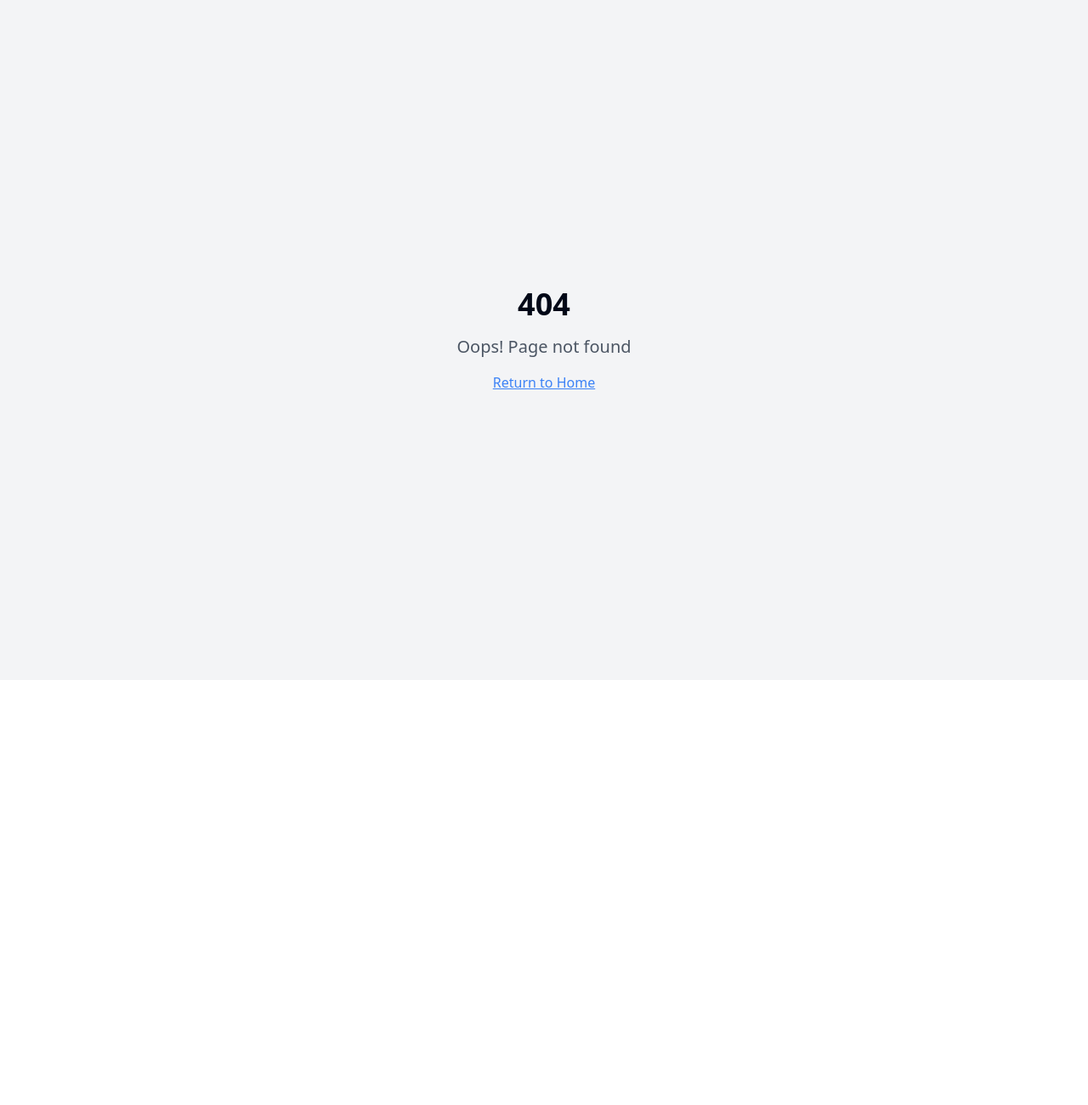
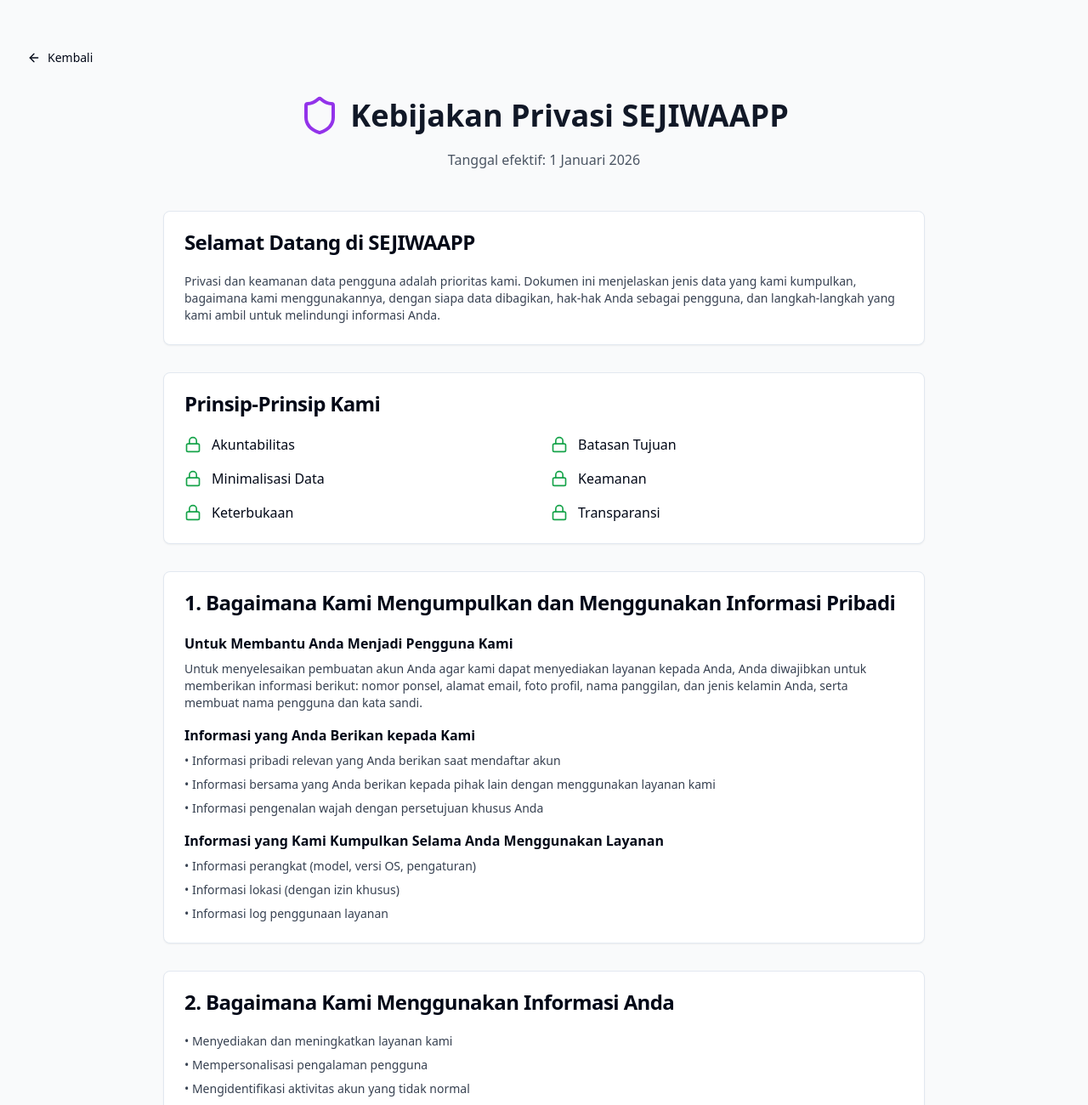
Before and after one commit to MoonShineStar-ux/sejiwaappki, a React (Vite) app: page /privacy in a window 1280 px wide. Before the commit this address had no page. Shown: the top 1300 px of the page at 85% size. Before the commit the page ends 800 px from the top, so only its background shows below. Built offline with nearby package versions, Linux system fonts and the light colour scheme.

Commit message:
[dyad] Membuat halaman Privacy Policy untuk SejiwaApp dan menambahkan link di footer - wrote 3 file(s)

```diff
--- a/src/App.tsx
+++ b/src/App.tsx
@@ -12,6 +12,7 @@ import HowItWorks from "./pages/HowItWorks";
 import NotFound from "./pages/NotFound";
 import SejiwaApp from "./pages/SejiwaApp";
 import Terms from "./pages/Terms";
+import Privacy from "./pages/Privacy";
 
 const queryClient = new QueryClient();
 
@@ -31,6 +32,7 @@ const App = () => {
               <Route path="/contact" element={<Contact />} />
               <Route path="/how-it-works" element={<HowItWorks />} />
               <Route path="/terms" element={<Terms />} />
+              <Route path="/privacy" element={<Privacy />} />
               <Route path="/app" element={<SejiwaApp />} />
               <Route path="*" element={<NotFound />} />
             </Routes>
--- /dev/null
+++ b/src/pages/Privacy.tsx
@@ -0,0 +1,208 @@
+import { Card, CardContent, CardDescription, CardHeader, CardTitle } from "@/components/ui/card";
+import { Shield, Lock, Eye, Mail, Phone, Globe } from "lucide-react";
+import BackButton from "@/components/BackButton";
+
+const Privacy = () => {
+  return (
+    <div className="min-h-screen bg-gray-50 py-12">
+      <div className="container mx-auto px-4">
+        <div className="mb-6">
+          <BackButton />
+        </div>
+
+        <div className="text-center mb-12">
+          <div className="flex items-center justify-center mb-4">
+            <Shield className="h-12 w-12 text-purple-600 mr-3" />
+            <h1 className="text-4xl font-bold text-gray-900">Kebijakan Privasi SEJIWAAPP</h1>
+          </div>
+          <p className="text-gray-600 max-w-2xl mx-auto">
+            Tanggal efektif: 1 Januari 2026
+          </p>
+        </div>
+
+        <div className="max-w-4xl mx-auto space-y-8">
+          {/* Introduction */}
+          <Card>
+            <CardHeader>
+              <CardTitle>Selamat Datang di SEJIWAAPP</CardTitle>
+            </CardHeader>
+            <CardContent>
+              <CardDescription className="text-gray-700">
+                Privasi dan keamanan data pengguna adalah prioritas kami. Dokumen ini menjelaskan jenis data yang kami kumpulkan,
+                bagaimana kami menggunakannya, dengan siapa data dibagikan, hak-hak Anda sebagai pengguna, dan langkah-langkah
+                yang kami ambil untuk melindungi informasi Anda.
+              </CardDescription>
+            </CardContent>
+          </Card>
+
+          {/* Principles */}
+          <Card>
+            <CardHeader>
+              <CardTitle>Prinsip-Prinsip Kami</CardTitle>
+            </CardHeader>
+            <CardContent>
+              <div className="grid md:grid-cols-2 gap-4">
+                <div className="flex items-center">
+                  <Lock className="h-5 w-5 text-green-600 mr-3" />
+                  <span>Akuntabilitas</span>
+                </div>
+                <div className="flex items-center">
+                  <Lock className="h-5 w-5 text-green-600 mr-3" />
+                  <span>Batasan Tujuan</span>
+                </div>
+                <div className="flex items-center">
+                  <Lock className="h-5 w-5 text-green-600 mr-3" />
+                  <span>Minimalisasi Data</span>
+                </div>
+                <div className="flex items-center">
+                  <Lock className="h-5 w-5 text-green-600 mr-3" />
+                  <span>Keamanan</span>
+                </div>
+                <div className="flex items-center">
+                  <Lock className="h-5 w-5 text-green-600 mr-3" />
+                  <span>Keterbukaan</span>
+                </div>
+                <div className="flex items-center">
+                  <Lock className="h-5 w-5 text-green-600 mr-3" />
+                  <span>Transparansi</span>
+                </div>
+              </div>
+            </CardContent>
+          </Card>
+
+          {/* Data Collection */}
+          <Card>
+            <CardHeader>
+              <CardTitle>1. Bagaimana Kami Mengumpulkan dan Menggunakan Informasi Pribadi</CardTitle>
+            </CardHeader>
+            <CardContent className="space-y-4">
+              <div>
+                <h3 className="font-semibold mb-2">Untuk Membantu Anda Menjadi Pengguna Kami</h3>
+                <p className="text-gray-700 text-sm">
+                  Untuk menyelesaikan pembuatan akun Anda agar kami dapat menyediakan layanan kepada Anda, Anda diwajibkan untuk
+                  memberikan informasi berikut: nomor ponsel, alamat email, foto profil, nama panggilan, dan jenis kelamin Anda,
+                  serta membuat nama pengguna dan kata sandi.
+                </p>
+              </div>
+
+              <div>
+                <h3 className="font-semibold mb-2">Informasi yang Anda Berikan kepada Kami</h3>
+                <ul className="text-gray-700 text-sm space-y-2">
+                  <li>• Informasi pribadi relevan yang Anda berikan saat mendaftar akun</li>
+                  <li>• Informasi bersama yang Anda berikan kepada pihak lain dengan menggunakan layanan kami</li>
+                  <li>• Informasi pengenalan wajah dengan persetujuan khusus Anda</li>
+                </ul>
+              </div>
+
+              <div>
+                <h3 className="font-semibold mb-2">Informasi yang Kami Kumpulkan Selama Anda Menggunakan Layanan</h3>
+                <ul className="text-gray-700 text-sm space-y-2">
+                  <li>• Informasi perangkat (model, versi OS, pengaturan)</li>
+                  <li>• Informasi lokasi (dengan izin khusus)</li>
+                  <li>• Informasi log penggunaan layanan</li>
+                </ul>
+              </div>
+            </CardContent>
+          </Card>
+
+          {/* Data Usage */}
+          <Card>
+            <CardHeader>
+              <CardTitle>2. Bagaimana Kami Menggunakan Informasi Anda</CardTitle>
+            </CardHeader>
+            <CardContent>
+              <ul className="text-gray-700 text-sm space-y-2">
+                <li>• Menyediakan dan meningkatkan layanan kami</li>
+                <li>• Mempersonalisasi pengalaman pengguna</li>
+                <li>• Mengidentifikasi aktivitas akun yang tidak normal</li>
+                <li>• Memberikan hasil yang lebih sesuai dengan kebutuhan Anda</li>
+                <li>• Komunikasi dan dukungan pelanggan</li>
+              </ul>
+            </CardContent>
+          </Card>
+
+          {/* Data Protection */}
+          <Card>
+            <CardHeader>
+              <CardTitle>3. Bagaimana Kami Melindungi Informasi Anda</CardTitle>
+            </CardHeader>
+            <CardContent>
+              <div className="flex items-center mb-4">
+                <Eye className="h-5 w-5 text-blue-600 mr-3" />
+                <span className="font-semibold">Langkah-Langkah Keamanan</span>
+              </div>
+              <ul className="text-gray-700 text-sm space-y-2">
+                <li>• Enkripsi data yang kuat</li>
+                <li>• Sistem keamanan berlapis</li>
+                <li>• Pemantauan keamanan 24/7</li>
+                <li>• Pelatihan keamanan untuk staf</li>
+                <li>• Audit keamanan berkala</li>
+              </ul>
+            </CardContent>
+          </Card>
+
+          {/* User Rights */}
+          <Card>
+            <CardHeader>
+              <CardTitle>4. Hak-Hak Anda sebagai Pengguna</CardTitle>
+            </CardHeader>
+            <CardContent>
+              <ul className="text-gray-700 text-sm space-y-2">
+                <li>• Hak untuk mengakses informasi pribadi Anda</li>
+                <li>• Hak untuk memperbaiki informasi yang tidak akurat</li>
+                <li>• Hak untuk menghapus informasi pribadi</li>
+                <li>• Hak untuk membatasi pemrosesan data</li>
+                <li>• Hak untuk menarik persetujuan</li>
+              </ul>
+            </CardContent>
+          </Card>
+
+          {/* Contact Information */}
+          <Card>
+            <CardHeader>
+              <CardTitle>5. Cara Menghubungi Kami</CardTitle>
+            </CardHeader>
+            <CardContent>
+              <div className="space-y-4">
+                <div className="flex items-center">
+                  <Mail className="h-5 w-5 text-purple-600 mr-3" />
+                  <div>
+                    <p className="font-semibold">Email</p>
+                    <p className="text-gray-700 text-sm">support@sejiwaapp.com</p>
+                  </div>
+                </div>
+
+                <div className="flex items-center">
+                  <Phone className="h-5 w-5 text-purple-600 mr-3" />
+                  <div>
+                    <p className="font-semibold">Telepon</p>
+                    <p className="text-gray-700 text-sm">+62882 0017 77721</p>
+                  </div>
+                </div>
+
+                <div className="flex items-center">
+                  <Globe className="h-5 w-5 text-purple-600 mr-3" />
+                  <div>
+                    <p className="font-semibold">Website</p>
+                    <p className="text-gray-700 text-sm">www.sejiwaapp.com</p>
+                  </div>
+                </div>
+              </div>
+            </CardContent>
+          </Card>
+
+          {/* Final Note */}
+          <div className="bg-purple-50 rounded-lg p-6 text-center">
+            <h3 className="text-lg font-semibold mb-2">Penting untuk Dibaca</h3>
+            <p className="text-gray-700 text-sm">
+              Dengan menggunakan layanan SEJIWAAPP, Anda telah membaca, memahami, dan menyetujui seluruh ketentuan
+              dalam Kebijakan Privasi ini. Jika Anda memiliki pertanyaan, silakan hubungi tim support kami.
+            </p>
+          </div>
+        </div>
+      </div>
+    </div>
+  );
+};
+
+export default Privacy;
```
